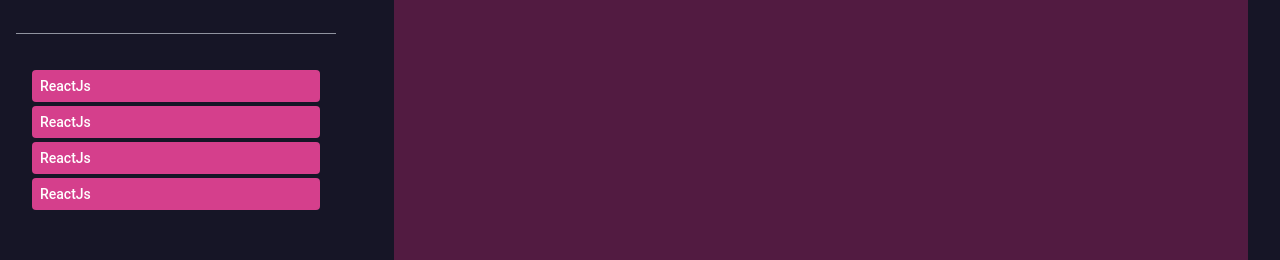
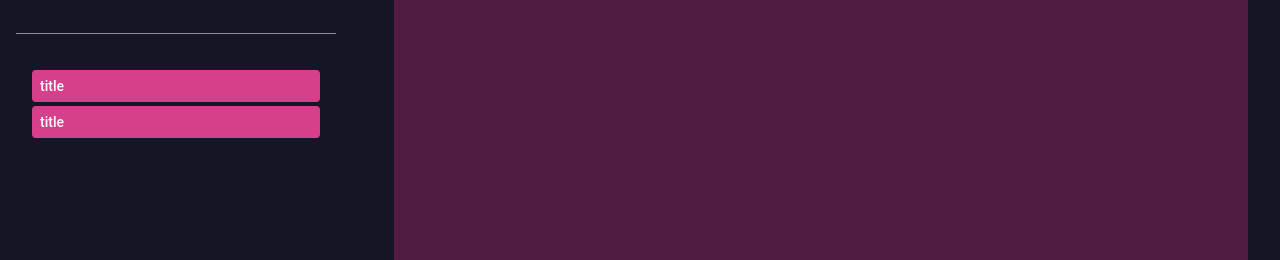
Before and after one commit to nataliaaraujo0/blog, a React (Vite) app: page / in a window 1280 px wide. Shown: the part 321-581 px from the top of the page. Built offline with nearby package versions, Linux system fonts and the light colour scheme.

Commit message:
chore: tags component

```diff
--- a/src/components/Layout/index.tsx
+++ b/src/components/Layout/index.tsx
@@ -12,6 +12,7 @@
   Text,
 } from "@chakra-ui/react";
 import { ReactElement } from "react";
+import { Tags } from "../Tags";
 
 type LayoutProps = {
   Name: string;
@@ -46,42 +47,8 @@
           <Text fontSize="1.1rem">{ocupation}</Text>
         </Box>
         <Divider marginBottom="32px" width="320px" />
-        <Tag
-          variant="solid"
-          w="90%"
-          colorScheme="pink"
-          borderRadius="4px"
-          height="32px"
-        >
-          ReactJs
-        </Tag>
-        <Tag
-          variant="solid"
-          w="90%"
-          colorScheme="pink"
-          borderRadius="4px"
-          height="32px"
-        >
-          ReactJs
-        </Tag>
-        <Tag
-          variant="solid"
-          w="90%"
-          colorScheme="pink"
-          borderRadius="4px"
-          height="32px"
-        >
-          ReactJs
-        </Tag>
-        <Tag
-          variant="solid"
-          w="90%"
-          colorScheme="pink"
-          borderRadius="4px"
-          height="32px"
-        >
-          ReactJs
-        </Tag>
+        <Tags />
+        <Tags />
       </Flex>
       <Flex w="90%" h="100vh" marginLeft="42px" flexDir="column">
         <Text fontWeight="bold" fontSize="2.2rem">
--- /dev/null
+++ b/src/components/Tags/index.tsx
@@ -0,0 +1,20 @@
+import { Tag } from "@chakra-ui/react";
+
+type TagsProps = {
+  title?: string;
+};
+export function Tags({ title = "title" }: TagsProps) {
+  return (
+    <>
+      <Tag
+        variant="solid"
+        w="90%"
+        colorScheme="pink"
+        borderRadius="4px"
+        height="32px"
+      >
+        {title}
+      </Tag>
+    </>
+  );
+}
```
